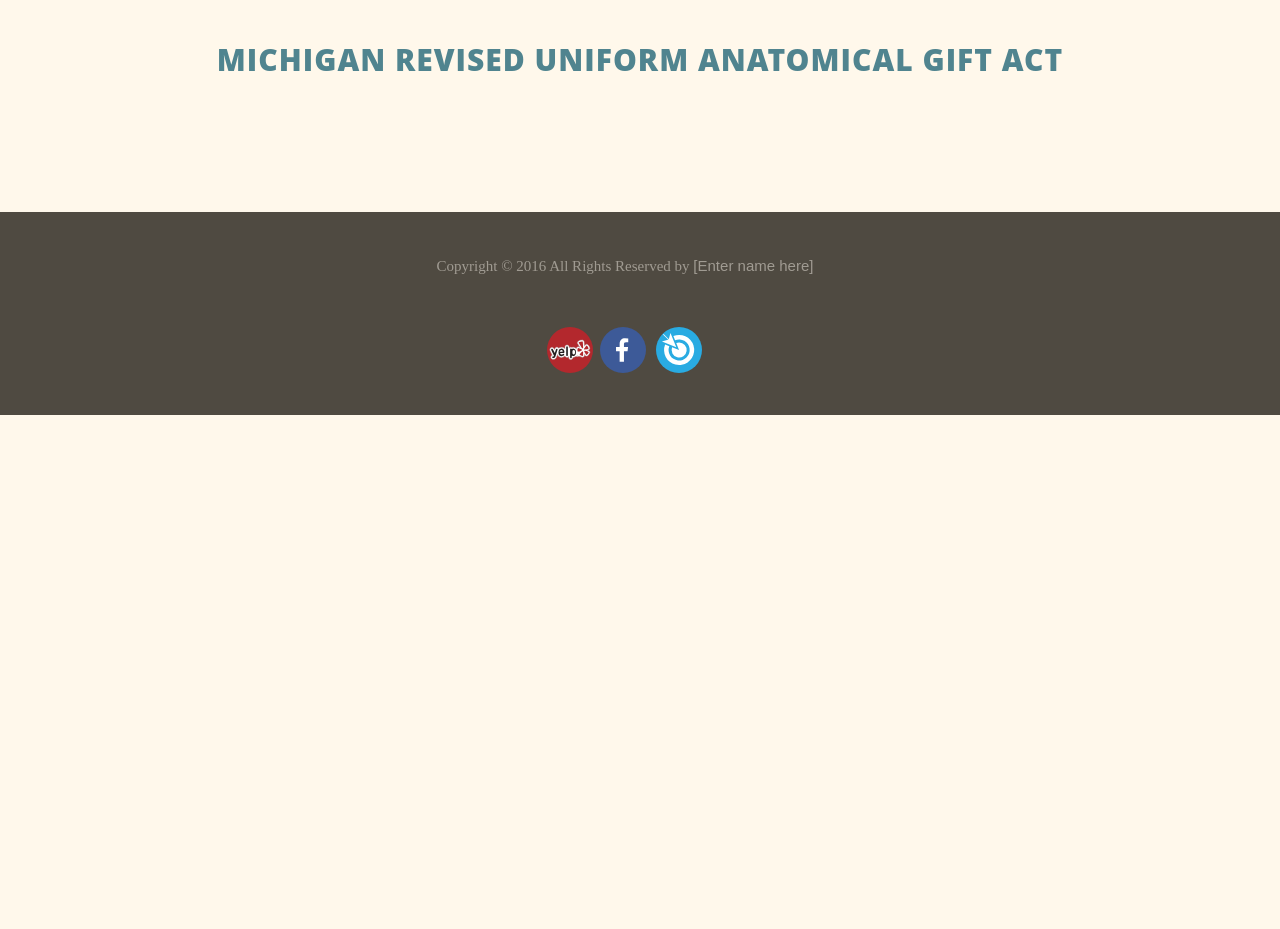
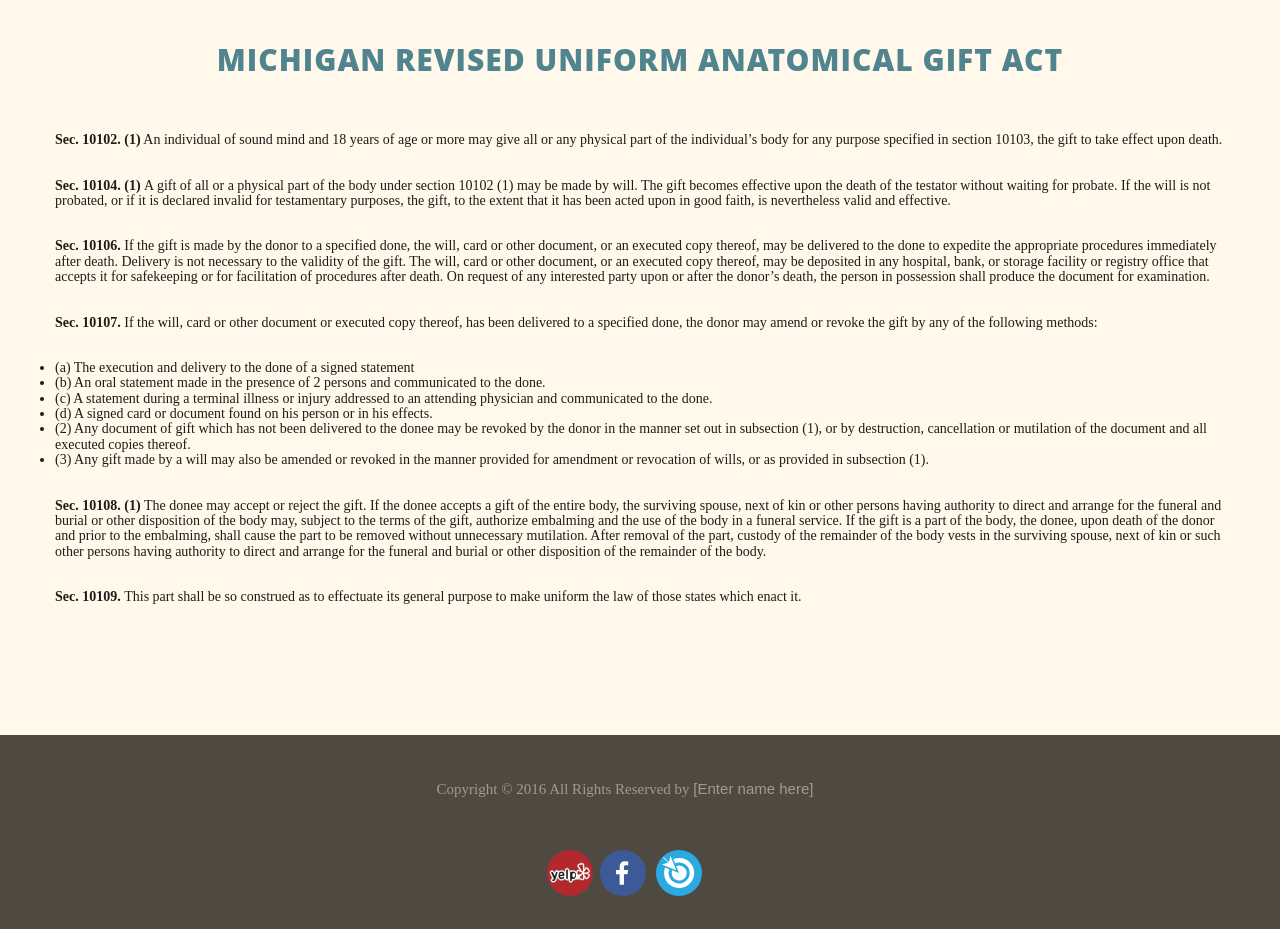
Before and after one commit to StephenJayYoung/Donor-Website, a plain HTML site: page public/index.html in a window 1280 px wide. Shown: the part 4360-5289 px from the top of the page. Before the commit the page ends 4775 px from the top, so only its background shows below. Drawn offline with nearby package versions, Linux system fonts and the light colour scheme; some packages are replaced by stand-ins of ours; a web font is replaced by a local one.

Commit message:
added info to michigan revised uniform anotomical act

```diff
--- a/public/index.html
+++ b/public/index.html
@@ -564,6 +564,35 @@
                         <div class="heading-block noborder center">
                             <h2>Michigan Revised Uniform Anatomical Gift Act</h2>
                         </div>
+                    <div class="col_full">
+                        <p>
+                        <strong>Sec. 10102. (1)</strong> An individual of sound mind and 18 years of age or more may give all or any physical part of the individual’s body for any purpose specified in section 10103, the gift to take effect upon death.
+                        </p>
+                        <p>
+                        <strong>Sec. 10104. (1) </strong> A gift of all or a physical part of the body under section 10102 (1) may be made by will. The gift becomes effective upon the death of the testator without waiting for probate. If the will is not probated, or if it is declared invalid for testamentary purposes, the gift, to the extent that it has been acted upon in good faith, is nevertheless valid and effective.
+                        </p>
+                        <p>
+                        <strong>Sec. 10106.</strong> If the gift is made by the donor to a specified done, the will, card or other document, or an executed copy thereof, may be delivered to the done to expedite the appropriate procedures immediately after death. Delivery is not necessary to the validity of the gift. The will, card or other document, or an executed copy thereof, may be deposited in any hospital, bank, or storage facility or registry office that accepts it for safekeeping or for facilitation of procedures after death. On request of any interested party upon or after the donor’s death, the person in possession shall produce the document for examination.
+                        </p>
+                        <p>
+                        <strong>Sec. 10107. </strong> If the will, card or other document or executed copy thereof, has been delivered to a specified done, the donor may amend or revoke the gift by any of the following methods:
+                        </p>
+                        <ul>
+                            <li>(a) The execution and delivery to the done of a signed statement</li>
+                            <li>(b) An oral statement made in the presence of 2 persons and communicated to the done.</li>
+                            <li>(c) A statement during a terminal illness or injury addressed to an attending physician and
+                            communicated to the done.
+                            </li>
+                            <li>(d) A signed card or document found on his person or in his effects.</li>
+                            <li>(2) Any document of gift which has not been delivered to the donee may be revoked by the donor in the   manner set out in subsection (1), or by destruction, cancellation or mutilation of the document and all executed copies thereof.</li>
+                            <li>(3) Any gift made by a will may also be amended or revoked in the manner provided for amendment or  revocation of wills, or as provided in subsection (1).</li>
+                        </ul>
+                        <p>
+                        <strong>Sec. 10108. (1) </strong>The donee may accept or reject the gift. If the donee accepts a gift of the entire body, the surviving spouse, next of kin or other persons having authority to direct and arrange for the funeral and burial or other disposition of the body may, subject to the terms of the gift, authorize embalming and the use of the body in a funeral service. If the gift is a part of the body, the donee, upon death of the donor and prior to the embalming, shall cause the part to be removed without unnecessary mutilation. After removal of the part, custody of the remainder of the body vests in the surviving spouse, next of kin or such other persons having authority to direct and arrange for the funeral and burial or other disposition of the remainder of the body.
+                        </p>
+                        <p><strong>Sec. 10109. </strong>This part shall be so construed as to effectuate its general purpose to make uniform the law of those states which enact it.
+                        </p>
+                    </div>
 
 
                     </div>
@@ -593,11 +622,11 @@
     					</div>
 
     					<div class="col-sm-12 col-md-12 col-lg-12 text-center row social-media-icons">
-        					<a href="http://www.yelp.com/biz/coombs-and-ross-family-dentistry-rock-hill" target="_blank">
+        					<a href="#" target="_blank">
                             <img src="assets/images/footer/yelp.svg" class="footer-icons" alt="Yelp"></a>
-        					<a href="https://www.facebook.com/Coombs-Ross-Family-Dentistry-133473133408273/" target="_blank">
+        					<a href="#" target="_blank">
                             <img src="assets/images/footer/facebook.svg" class="footer-icons" alt="Facebook"></a>
-                            <a href="http://www.citysearch.com/profile/9227391/rock_hill_sc/coombs_ross_family_dentistry_llc.html" class="footer-icons" target="_blank">
+                            <a href="h#" class="footer-icons" target="_blank">
                             <img src="assets/images/footer/citysearch.svg" class="footer-icons" alt="Citysearch"></a>
     					</div>
 
```
